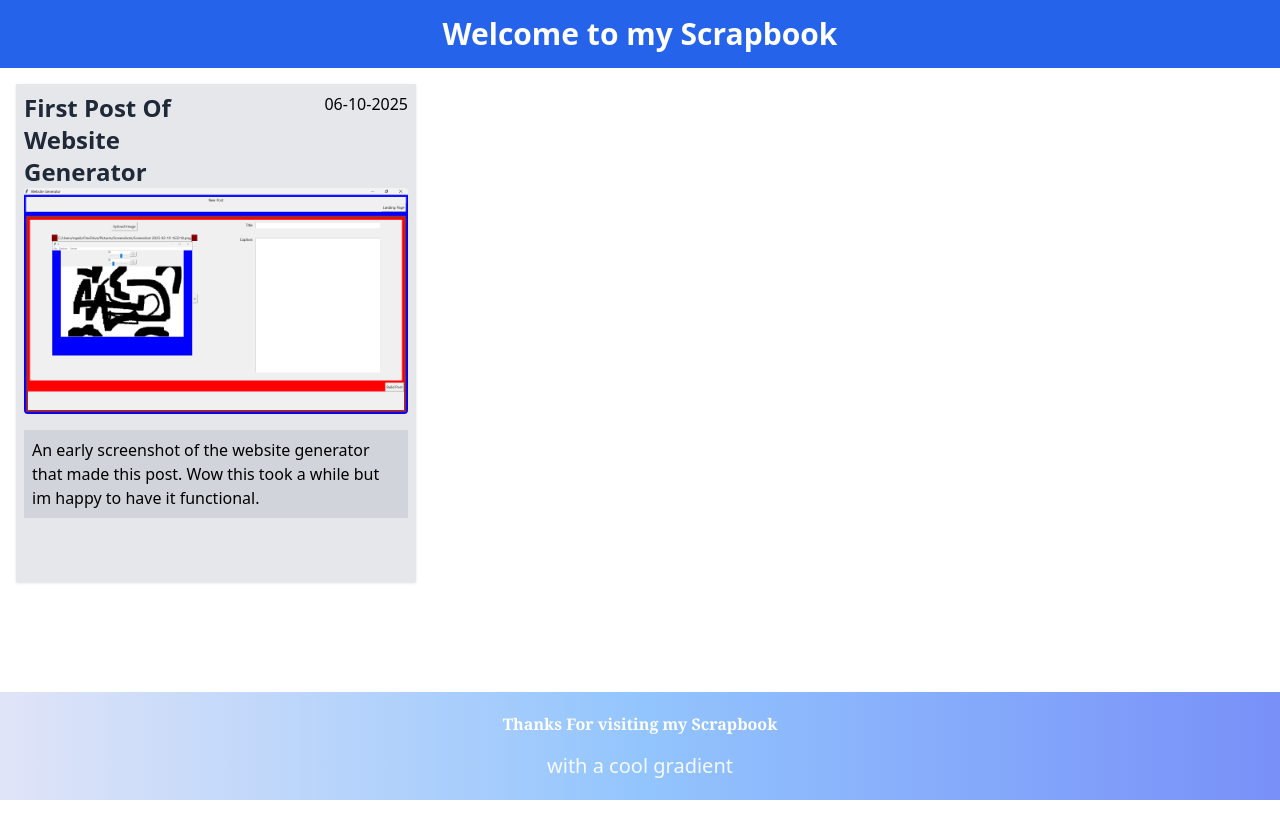
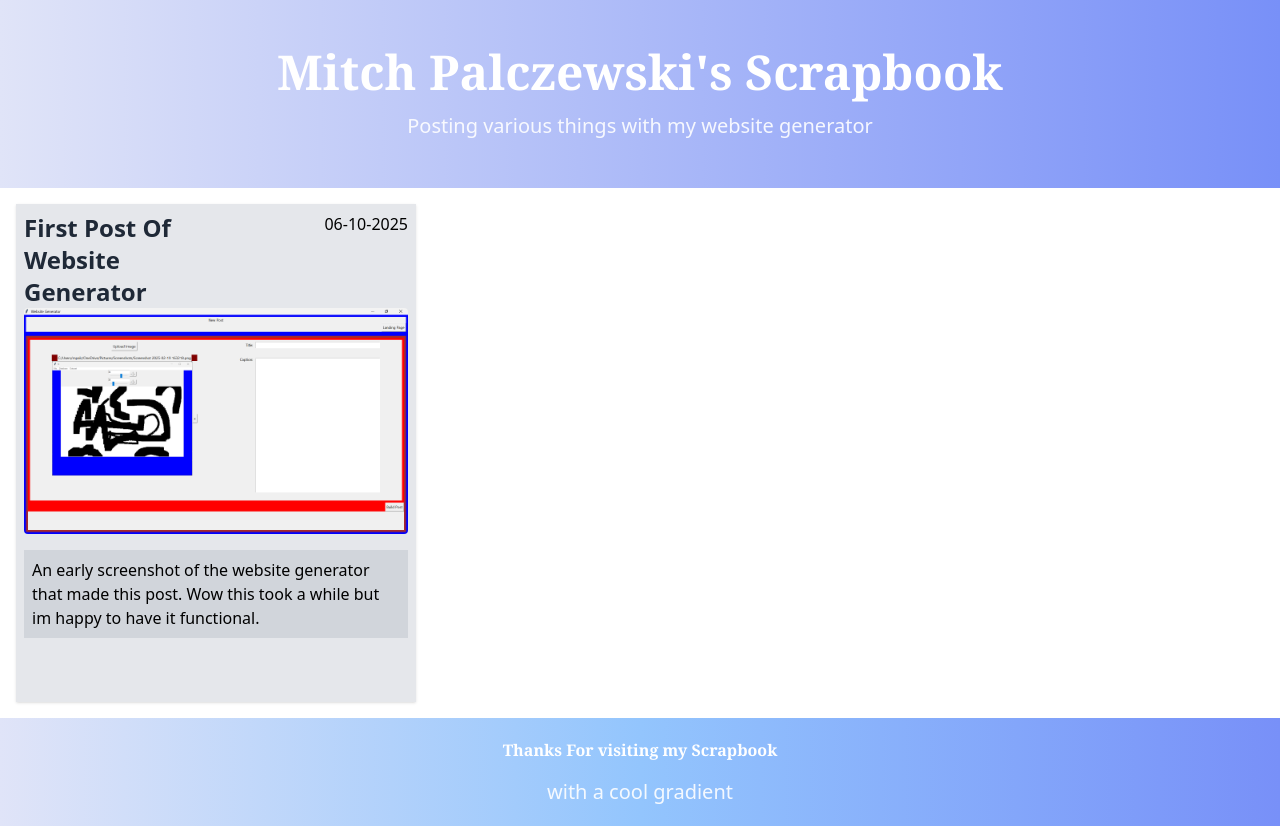
Before and after one commit to mitch-palczewski/mitch-palczewski.github.io, a plain HTML site: page index.html in a window 1280 px wide. Before the commit the page ends 800 px from the top, so only its background shows below. Drawn offline with nearby package versions, Linux system fonts and the light colour scheme.

Commit message:
Automated commit

```diff
--- a/index.html
+++ b/index.html
@@ -11,11 +11,17 @@
 </script>
 </head>
 <body class="flex flex-col min-h-screen">
-<header class="bg-blue-600 text-white p-4">
-<h1 class="text-3xl font-bold text-center">
-  Welcome to my Scrapbook
- </h1>
+<header class="bg-gradient-to-r from-[#e0e4f8] to-[#7890f8] p-12">
+<div class="max-w-5xl mx-auto text-center">
+<h1 class="text-5xl font-serif font-bold text-white">
+   Mitch Palczewski's Scrapbook
+  </h1>
+<p class="mt-4 text-xl text-white opacity-90">
+   Posting various things with my website generator
+  </p>
+</div>
 </header>
+
 <main class="flex-1 p-4 bg-[None]">
 <!--vvv Grid div-->
 <div class="grid gap-6 grid-cols-1 md:grid-cols-2 lg:grid-cols-3" id="posts"><div class="bg-gray-200 p-2 shadow relative lg:col-span-1" data-post_id="000001" data-type="post" id="post_id">
@@ -27,9 +33,7 @@
 <div class="bg-gray-300 p-2 mt-4 mb-14">
 <p data-type="caption" id="caption">An early screenshot of the website generator that made this post. Wow this took a while but im happy to have it functional. </p>
 </div>
-
 </div>
-
 <!--^^^ Grid /div-->
 </div></main>
 <footer class="bg-gradient-to-r from-[#e0e4f8] via-blue-300 to-[#7890f8] p-5">
```
Also changed, not shown: html_components/header/gradient.html (+3 -3 lines).
